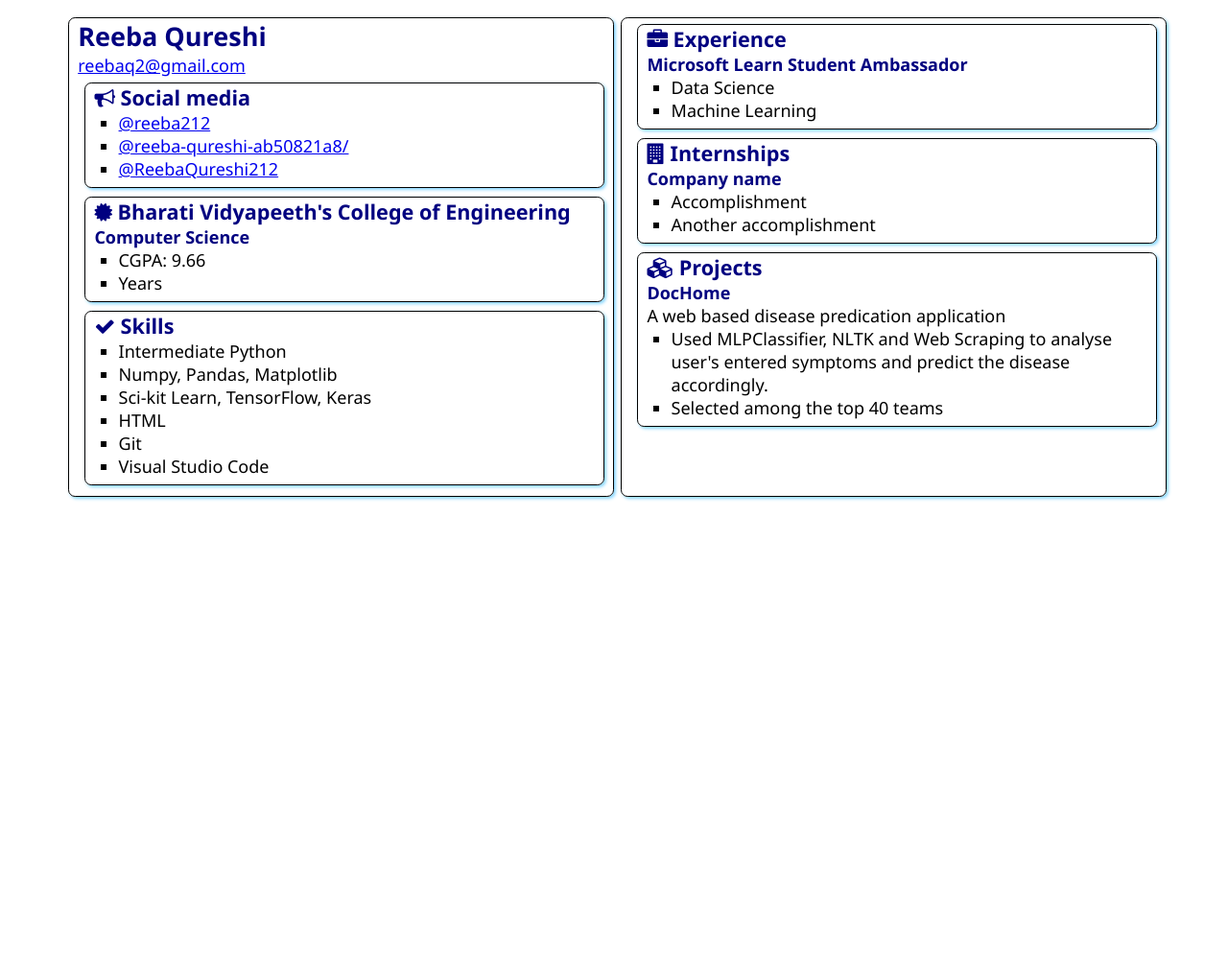
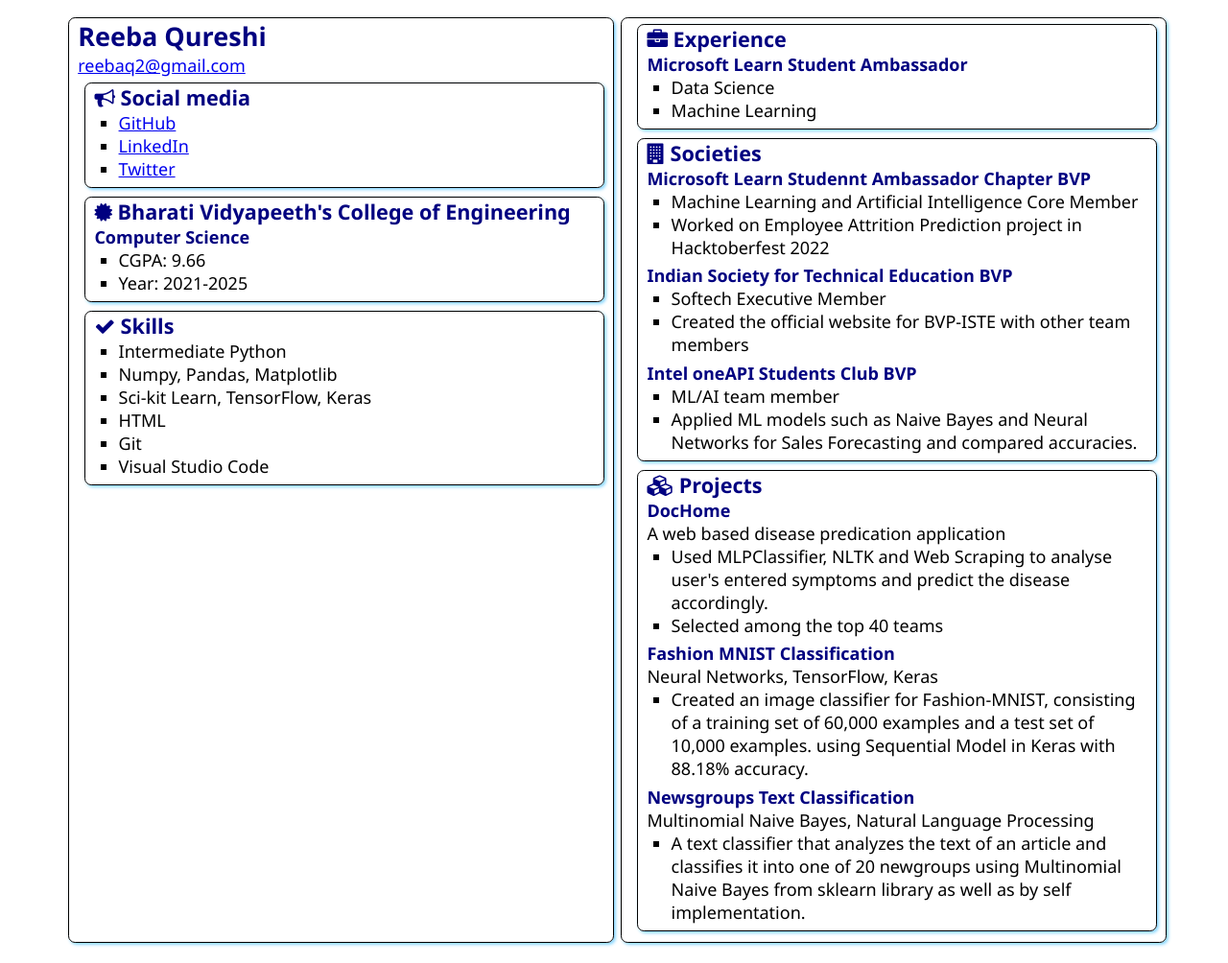
Before and after one commit to reeba212/SATechnicalOnboarding, a plain HTML site: page src/index.html in a window 1280 px wide. Shown: the whole page at 96% size. Before the commit the page ends 800 px from the top, so only its background shows below. Drawn offline with Linux system fonts and the light colour scheme.

Commit message:
Added projects

```diff
--- a/src/index.html
+++ b/src/index.html
@@ -21,9 +21,9 @@
                     Social media
                 </h2>
                 <ul>
-                    <li><a href="https://github.com/reeba212">@reeba212</a></li>
-                    <li><a href="https://linkedin.com/in/reeba-qureshi-ab50821a8">@reeba-qureshi-ab50821a8/</a></li>
-                    <li><a href="https://twitter.com/ReebaQureshi212">@ReebaQureshi212</a></li>
+                    <li><a href="https://github.com/reeba212">GitHub</a></li>
+                    <li><a href="https://linkedin.com/in/reeba-qureshi-ab50821a8">LinkedIn</a></li>
+                    <li><a href="https://twitter.com/ReebaQureshi212">Twitter</a></li>
                 </ul>
             </section>
 
@@ -36,7 +36,7 @@
                     <h3>Computer Science</h3>
                     <ul>
                         <li>CGPA: 9.66</li>
-                        <li>Years</li>
+                        <li>Year: 2021-2025</li>
                     </ul>
                 </div>
             </section>
@@ -71,13 +71,25 @@
             <section class="box">
                 <h2>
                     <i class="fa fa-building" aria-hidden="true"></i>
-                    Internships
+                    Societies
                 </h2>
 
-                <h3>Company name</h3>
+                <h3>Microsoft Learn Studennt Ambassador Chapter BVP</h3>
                 <ul>
-                    <li>Accomplishment</li>
-                    <li>Another accomplishment</li>
+                    <li>Machine Learning and Artificial Intelligence Core Member</li>
+                    <li>Worked on Employee Attrition Prediction project in Hacktoberfest 2022</li>
+                </ul>
+
+                <h3>Indian Society for Technical Education BVP</h3>
+                <ul>
+                    <li>Softech Executive Member</li>
+                    <li>Created the official website for BVP-ISTE with other team members</li>
+                </ul>
+
+                <h3>Intel oneAPI Students Club BVP</h3>
+                <ul>
+                    <li>ML/AI team member</li>
+                    <li>Applied ML models such as Naive Bayes and Neural Networks for Sales Forecasting and compared accuracies.</li>
                 </ul>
             </section>
             <section class="box">
@@ -92,6 +104,16 @@
                     <li>Used MLPClassifier, NLTK and Web Scraping to analyse user's entered symptoms and predict the disease accordingly.</li>
                     <li>Selected among the top 40 teams</li>
                 </ul>
+                <h3>Fashion MNIST Classification</h3>
+                <div>Neural Networks, TensorFlow, Keras</div>
+                <ul>
+                    <li>Created an image classifier for Fashion-MNIST, consisting of a training set of 60,000 examples and a test set of 10,000 examples. using Sequential Model in Keras with 88.18% accuracy.</li>
+                </ul>
+                <h3>Newsgroups Text Classification</h3>
+                <div>Multinomial Naive Bayes, Natural Language Processing</div>
+                <ul>
+                    <li>A text classifier that analyzes the text of an article and classifies it into one of 20 newgroups using Multinomial Naive Bayes from sklearn library as well as by self implementation.</li>
+                </ul>
             </section>
         </article>
 
```
